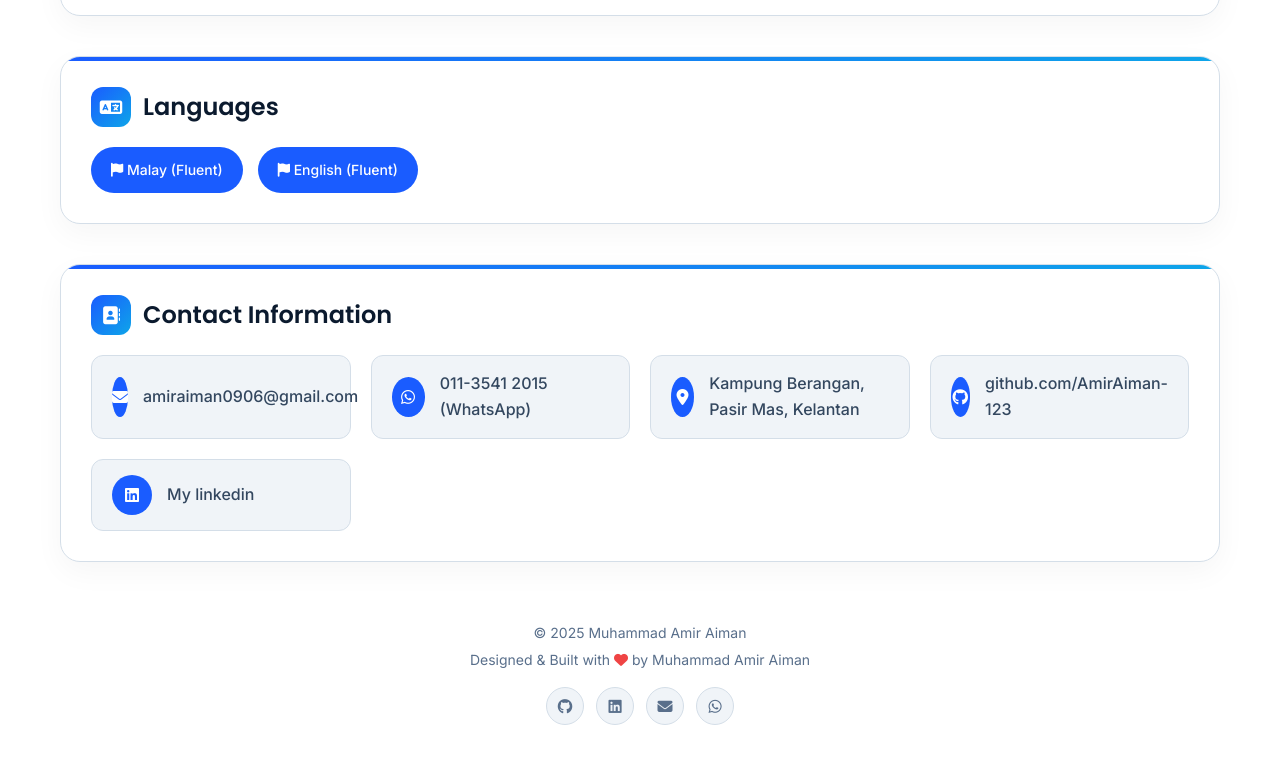
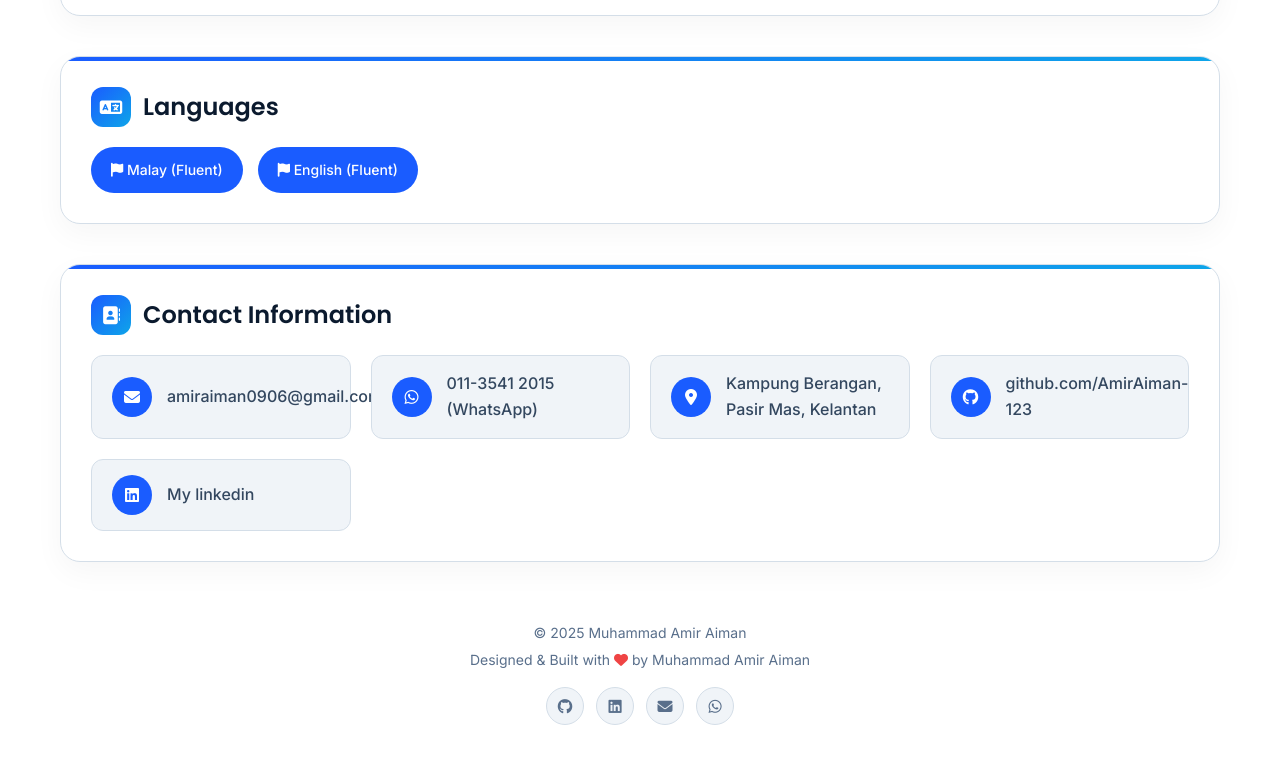
Before and after one commit to AmirAiman-123/portfolio, a plain HTML site: page index.html in a window 1280 px wide. Shown: the part 4799-5562 px from the top of the page. Drawn offline with Linux system fonts and the light colour scheme.

Commit message:
Describe your updates here

```diff
--- a/index.html
+++ b/index.html
@@ -548,6 +548,8 @@
         .contact-icon {
             width: 40px;
             height: 40px;
+            min-width: 40px;
+            min-height: 40px;
             background: var(--accent-blue);
             border-radius: 50%;
             display: flex;
@@ -555,6 +557,7 @@
             justify-content: center;
             color: white;
             font-size: 16px;
+            flex-shrink: 0;
         }
 
         .contact-text {
```
Also changed, not shown: portfolio.html (+3 -0 lines).
